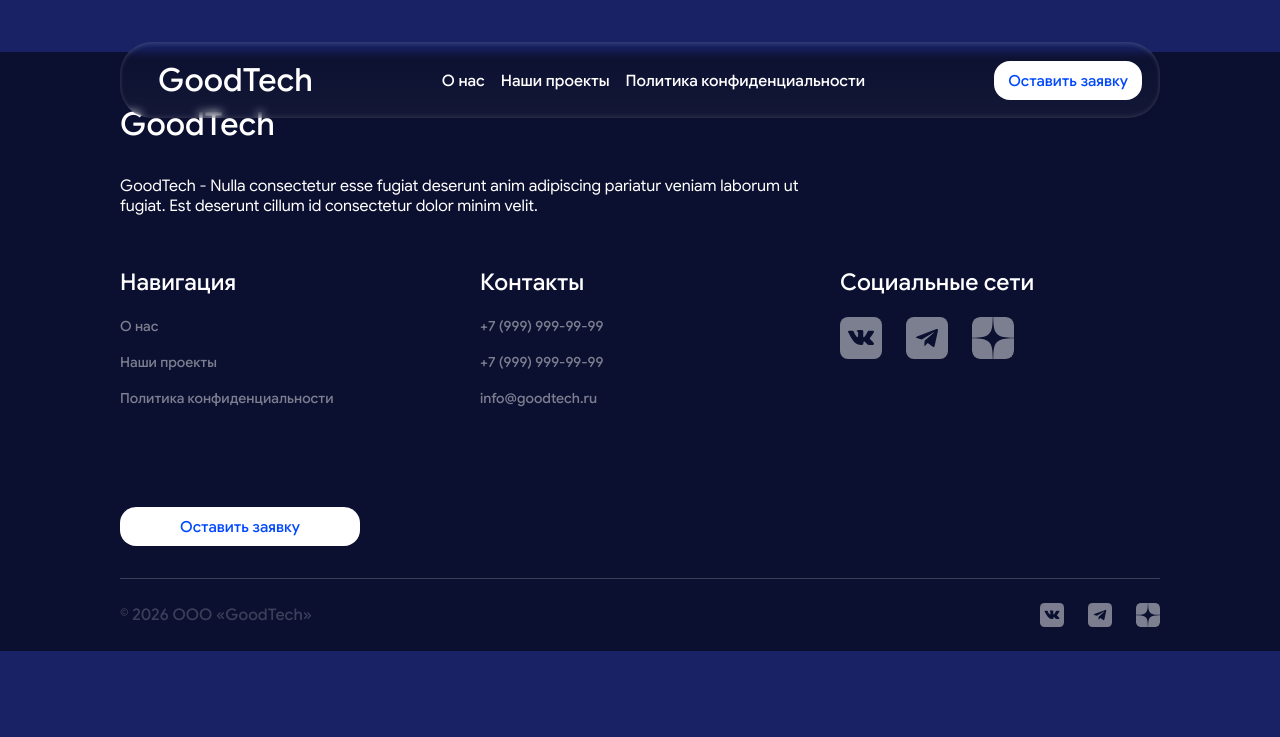
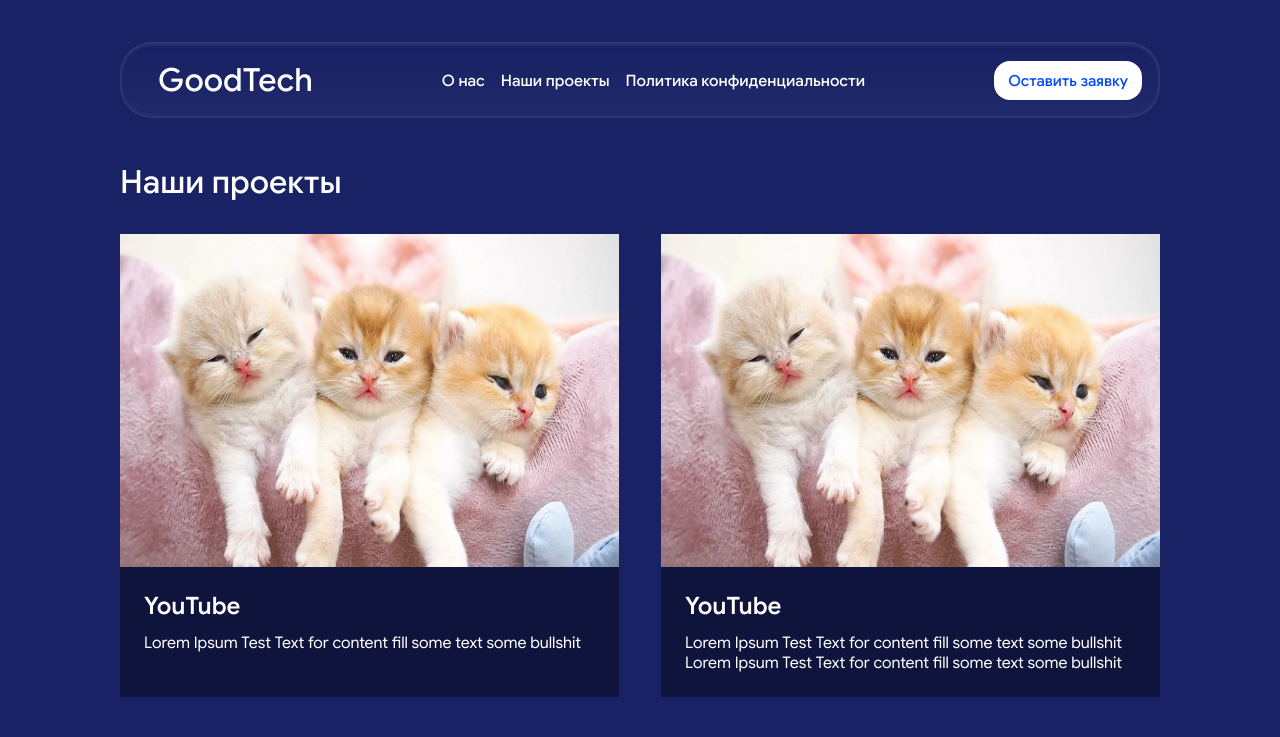
Before and after one commit to supsik/goodtechpro, a Nuxt app: page /cases in a window 1280 px wide. Shown: the top 737 px of the page. Built offline with nearby package versions, Linux system fonts and the light colour scheme.

Commit message:
complete job

```diff
--- a/assets/scss/index.scss
+++ b/assets/scss/index.scss
@@ -16,7 +16,7 @@
 	@include mq($lg) {
 		padding-inline: 52px;
 
-		h2 { font-size: clamp(1rem, calc(0.6514rem + 1.5075vw), 1.375rem) }
+		h2 { font-size: clamp(1.25rem, 0.6137rem + 2.1661vw, 2rem) }
 	}
 
 	@include mq($md) { padding-inline: 32px }
--- a/components/about-us.vue
+++ b/components/about-us.vue
@@ -226,19 +226,6 @@ onUnmounted(() => {
 
 .about-us__item-left {
 	max-width: 900px;
-
-	h2 {
-		font-size: 52px;
-		font-weight: 500;
-	}
-
-	@include mq($xl) {
-		h2 { font-size: 32px }
-	}
-
-	@include mq($lg) {
-		h2 { font-size: clamp(1rem, calc(0.6514rem + 1.5075vw), 1.375rem) }
-	}
 }
 
 .about-us__item-right {
--- /dev/null
+++ b/components/cases.vue
@@ -0,0 +1,144 @@
+<template>
+	<div class="cases-wr container">
+		<h2>Наши проекты</h2>
+		<div class="cases__content">
+			<div
+				class="cases__item-wrapper"
+				v-for="(item, index) in data"
+				:key="index"
+				@mousemove="handleMouseMove($event, index)"
+				@mouseleave="handleMouseLeave(index)"
+			>
+				<a :href="item.link" class="cases__item" :style="imageTransforms[index]">
+					<img :src="item.image" alt="">
+					<div class="cases__item-content">
+						<h3>{{ item.name }}</h3>
+						<p>{{ item.description }}</p>
+					</div>
+				</a>
+			</div>
+		</div>
+	</div>
+</template>
+
+<script setup>
+const { width } = useWindowSize();
+
+const data = ref([
+	{
+		name        : 'YouTube',
+		link        : 'https://www.youtube.com/',
+		image       : '/images/projects/image.png',
+		description : 'Lorem Ipsum Test Text for content fill some text some bullshit'
+	},
+	{
+		name        : 'YouTube',
+		link        : 'https://www.youtube.com/',
+		image       : '/images/projects/image.png',
+		description : 'Lorem Ipsum Test Text for content fill some text some bullshit Lorem Ipsum Test Text for content fill some text some bullshit'
+	},
+	{
+		name        : 'YouTube',
+		link        : 'https://www.youtube.com/',
+		image       : '/images/projects/image.png',
+		description : 'Lorem Ipsum Test Text for content fill some text some bullshit'
+	},
+	{
+		name        : 'YouTube',
+		link        : 'https://www.youtube.com/',
+		image       : '/images/projects/image.png',
+		description : 'Lorem Ipsum Test Text for content fill some text some bullshit'
+	},
+	{
+		name        : 'YouTube',
+		link        : 'https://www.youtube.com/',
+		image       : '/images/projects/image.png',
+		description : 'Lorem Ipsum Test Text for content fill some text some bullshit'
+	},
+]);
+
+const imageTransforms = ref({})
+
+const handleMouseMove = (event, index) => {
+	if (width.value <= 768)
+		return
+
+	const target = event.currentTarget;
+	const rect = target.getBoundingClientRect();
+
+	const mouseX = (event.clientX - rect.left) / rect.width;
+	const mouseY = (event.clientY - rect.top) / rect.height;
+
+	const rotateY = (mouseX - 0.5) * 20;
+	const rotateX = (mouseY - 0.5) * -20;
+
+	const translateX = (mouseX - 0.5) * 30;
+	const translateY = (mouseY - 0.5) * 30;
+
+	imageTransforms.value[index] = {
+		transform: `perspective(1000px) rotateX(${rotateX}deg) rotateY(${rotateY}deg) translateX(${translateX}px) translateY(${translateY}px) scale3d(1.03, 1.03, 1.03)`,
+		transition: 'transform 0.15s ease-out'
+	};
+};
+
+const handleMouseLeave = (index) => {
+	imageTransforms.value[index] = {
+		transform: 'perspective(1000px) rotateX(0deg) rotateY(0deg) translateX(0px) translateY(0px) scale3d(1, 1, 1)',
+		transition: 'transform 0.35s ease-out'
+	};
+};
+
+useSeoMeta({
+	title         : 'GoodTech - Наши проекты',
+	ogTitle       : 'GoodTech - Наши проекты',
+	description   : 'Список разрабатываемых, завершенных и поддерживаемых проектов компании GoodTech',
+	ogDescription : 'Список разрабатываемых, завершенных и поддерживаемых проектов компании GoodTech',
+});
+</script>
+
+<style lang='scss'>
+.cases__content {
+	margin-top: 32px;
+	display: grid;
+	gap: 42px;
+	grid-template-columns: repeat(3, 1fr);
+
+	@include mq($xl) { grid-template-columns: repeat(2, 1fr) }
+
+	@include mq($md) { grid-template-columns: 1fr }
+}
+
+.cases__item-wrapper {
+	position: relative;
+}
+
+.cases__item {
+	height: 100%;
+	display: flex;
+	flex-direction: column;
+	text-decoration: none;
+	will-change: transform;
+
+	img {
+		width: 100%;
+		aspect-ratio: 3 / 2;
+	}
+}
+
+.cases__item-content {
+	height: 100%;
+	padding: 24px;
+	background-color: rgba($color: #000, $alpha: .4);
+	display: flex;
+	flex-direction: column;
+
+	h3 { font-size: 24px }
+
+	p {
+		margin-top: 12px;
+		font-size: clamp(0.875rem, 0.7588rem + 0.5025vw, 1rem);
+	}
+
+	@include mq($md) { padding: 14px 16px }
+}
+</style>
--- a/layouts/default.vue
+++ b/layouts/default.vue
@@ -13,7 +13,7 @@ const layoutNavigation = ref([
 	},
 	{
 		name: "Наши проекты",
-		link: "/portfolio",
+		link: "/cases",
 	},
 	{
 		name: "Политика конфиденциальности",
--- /dev/null
+++ b/pages/cases.vue
@@ -0,0 +1,13 @@
+<template>
+  <div class="cases">
+    <cases />
+    <request-form />
+  </div>
+</template>
+<script setup>
+</script>
+<style lang='scss'>
+.cases {
+	margin-top: 162px;
+}
+</style>
```
Also changed, not shown: public/images/projects/image.png (added).
